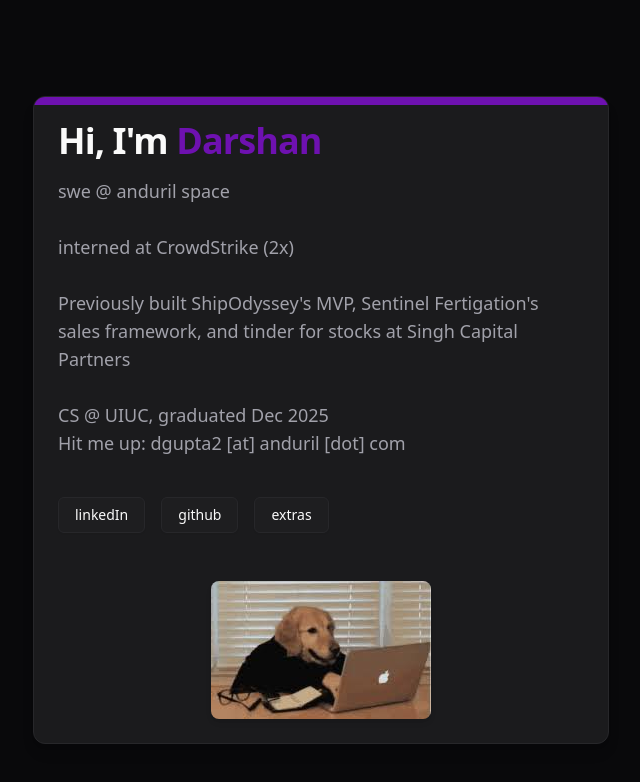
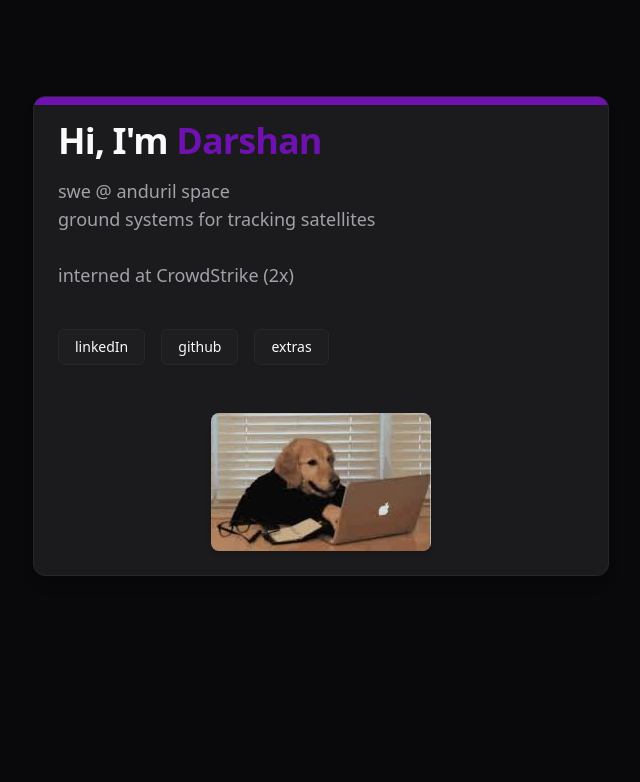
Before and after one commit to darshangupta/shadcnpersonalwebsite, a Next.js app: page / in a window 1280 px wide. Shown: the top 782 px of the page, without its empty margins (319-959 px from the left). Built offline with nearby package versions, Linux system fonts and the light colour scheme.

Commit message:
Trim main card to Anduril and CrowdStrike lines only
Co-Authored-By: Claude Sonnet 5 <noreply@anthropic.com>

```diff
--- a/src/app/page.tsx
+++ b/src/app/page.tsx
@@ -20,14 +20,10 @@ export default function Home() {
             <p className="text-lg text-muted-foreground">
               swe @ anduril space
               <br />
+              ground systems for tracking satellites
+              <br />
               <br />
               interned at CrowdStrike (2x)
-              <br />
-              <br />
-              Previously built ShipOdyssey&apos;s MVP, Sentinel Fertigation&apos;s sales framework, and tinder for stocks at Singh Capital Partners<br />
-              <br />
-              CS @ UIUC, graduated Dec 2025<br />
-              Hit me up: dgupta2 [at] anduril [dot] com
             </p>
 
 
```
